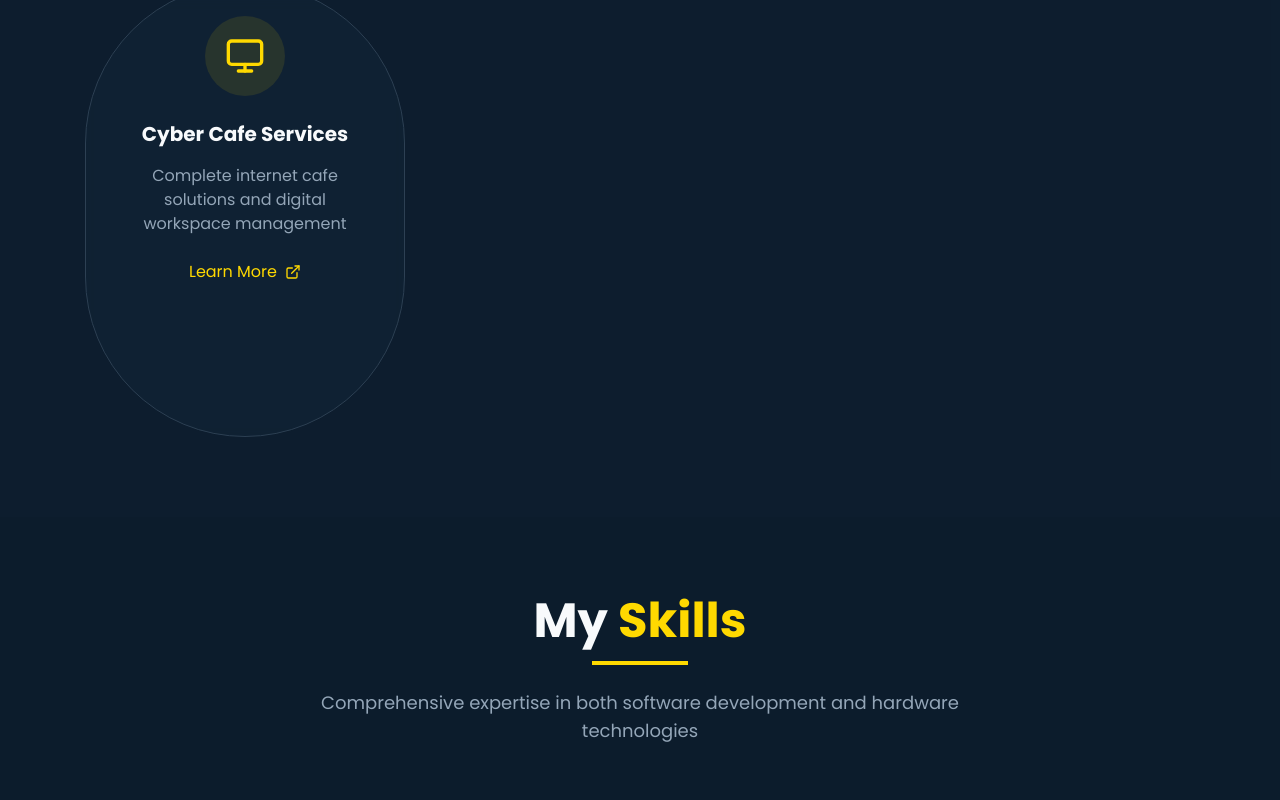
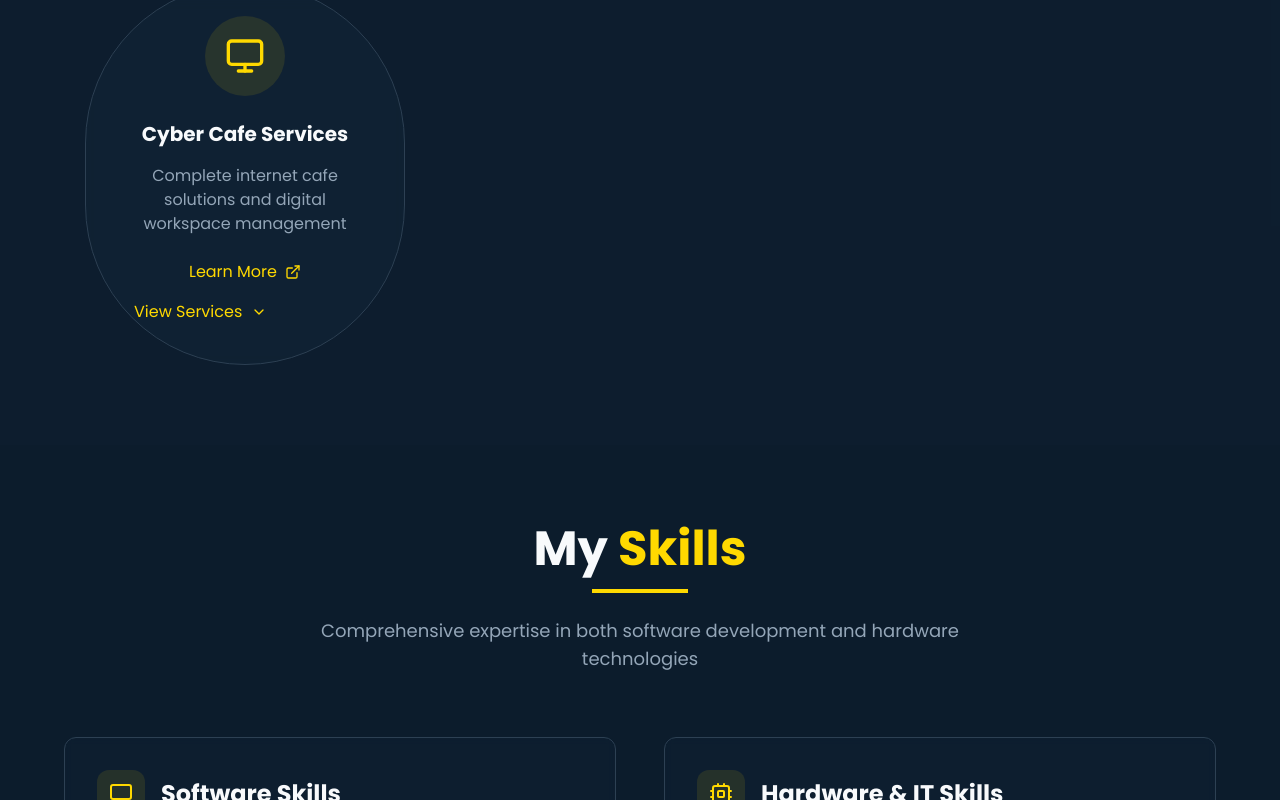
Before and after one commit to fredrickkitonyi016/fredrick-kitonyi-folio, a React (Vite) app: page / in a window 1280 px wide. Shown: the part 2315-3115 px from the top of the page. Built offline with nearby package versions, Linux system fonts and the light colour scheme.

Commit message:
Refactor Services Section
Move "eCitizen Portal" to "Cyber Cafe Services" within the services section.

```diff
--- a/src/components/sections/ServicesSection.tsx
+++ b/src/components/sections/ServicesSection.tsx
@@ -46,8 +46,7 @@ const ServicesSection = () => {
         { name: 'Malware Analysis', link: 'https://www.virustotal.com/' },
         { name: 'Digital Forensics', link: 'https://www.sans.org/digital-forensics/' },
         { name: 'Security Training', link: 'https://www.cybrary.it/' },
-        { name: 'Compliance Consulting', link: 'https://www.iso.org/isoiec-27001-information-security.html' },
-        { name: 'eCitizen Portal', link: 'https://www.ecitizen.go.ke/' }
+        { name: 'Compliance Consulting', link: 'https://www.iso.org/isoiec-27001-information-security.html' }
       ]
     },
     {
@@ -55,7 +54,13 @@ const ServicesSection = () => {
       title: 'Cyber Cafe Services',
       description: 'Complete internet cafe solutions and digital workspace management',
       features: ['High-Speed Internet', 'Gaming Stations', 'Printing Services', 'Digital Workspace Setup'],
-      link: '#contact'
+      link: '#contact',
+      subServices: [
+        { name: 'eCitizen Portal', link: 'https://www.ecitizen.go.ke/' },
+        { name: 'Document Printing', link: '#contact' },
+        { name: 'Internet Access', link: '#contact' },
+        { name: 'Gaming Services', link: '#contact' }
+      ]
     },
   ];
 
@@ -114,8 +119,8 @@ const ServicesSection = () => {
                 <ExternalLink className="w-4 h-4" />
               </a>
 
-              {/* Expandable features for cyber services */}
-              {service.title === 'Cybersecurity' && (
+              {/* Expandable features for services with subServices */}
+              {(service.title === 'Cybersecurity' || service.title === 'Cyber Cafe Services') && (
                 <div className="w-full px-4">
                   <button
                     onClick={() => setExpandedService(expandedService === service.title ? null : service.title)}
@@ -140,8 +145,8 @@ const ServicesSection = () => {
                         <a
                           key={subService.name}
                           href={subService.link}
-                          target="_blank"
-                          rel="noopener noreferrer"
+                          target={subService.link.startsWith('http') ? '_blank' : '_self'}
+                          rel={subService.link.startsWith('http') ? 'noopener noreferrer' : undefined}
                           className="block text-sm text-muted-foreground hover:text-accent transition-colors duration-300 group/link"
                         >
                           <div className="flex items-center justify-between">
@@ -156,7 +161,7 @@ const ServicesSection = () => {
               )}
 
               {/* Regular features for other services */}
-              {service.title !== 'Cybersecurity' && (
+              {service.title !== 'Cybersecurity' && service.title !== 'Cyber Cafe Services' && (
                 <div className="space-y-2">
                   {service.features.map((feature, featureIndex) => (
                     <motion.div
```
